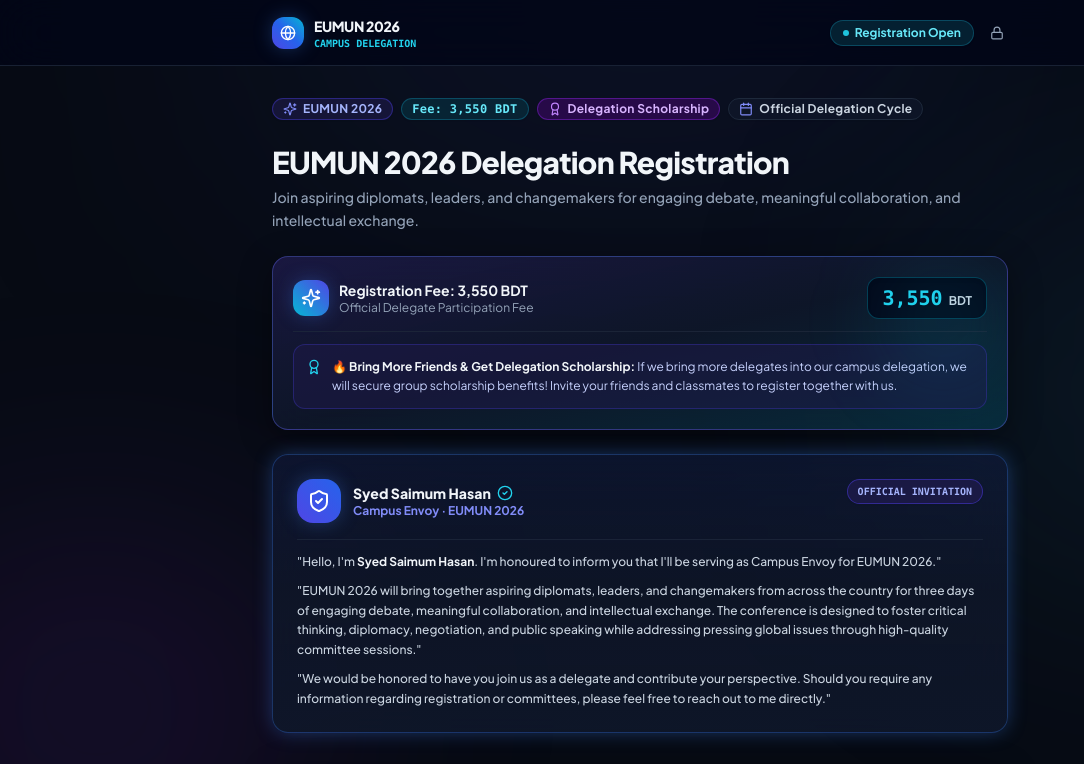
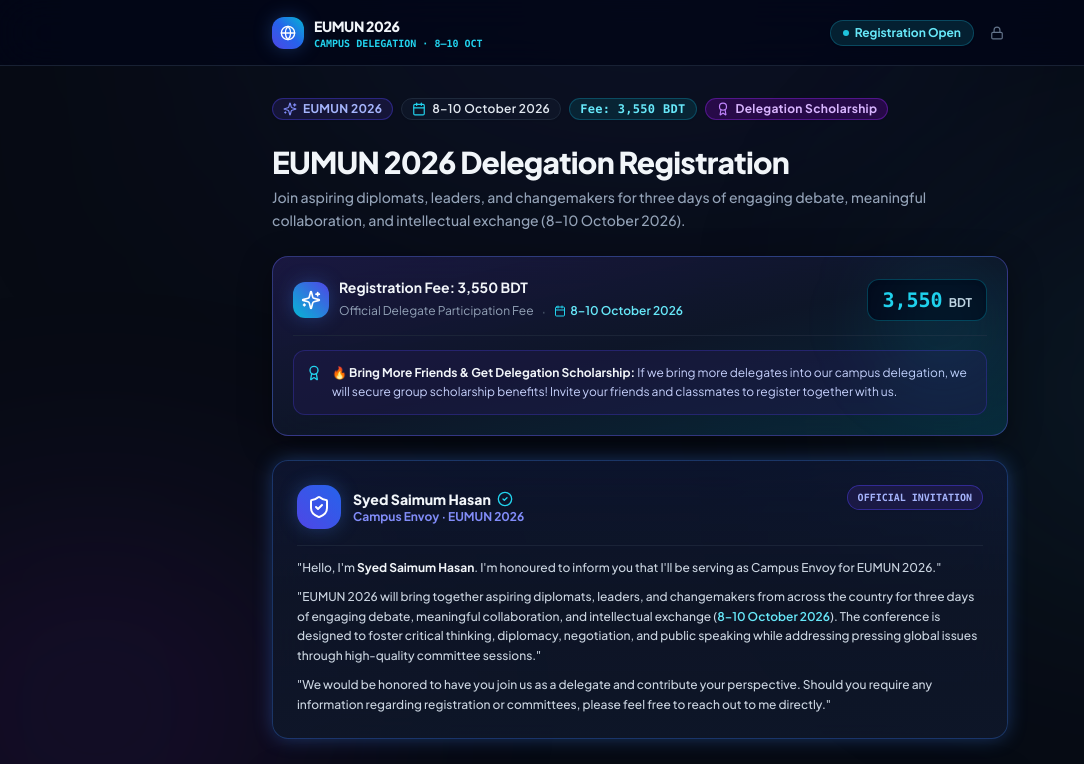
Before and after one commit to Alvee0033/eumun-2026-delegation, a Next.js app: page / in a window 1280 px wide. Shown: the top 764 px of the page, without its empty margins (0-1084 px from the left). Built offline with nearby package versions, Linux system fonts and the light colour scheme.

Commit message:
feat: add conference dates 8-10 October 2026 across landing page, form, and success pass

```diff
--- a/app/page.tsx
+++ b/app/page.tsx
@@ -11,9 +11,9 @@
 import Link from 'next/link'
 
 export const metadata = {
-  title: 'EUMUN 2026 — Delegate Registration | Campus Envoy Syed Saimum Hasan',
+  title: 'EUMUN 2026 (8–10 October) — Delegate Registration | Campus Envoy Syed Saimum Hasan',
   description:
-    'Official delegate registration for EUMUN 2026. Join aspiring diplomats from across the nation for three days of high-quality debate and intellectual exchange.',
+    'Official delegate registration for EUMUN 2026 (8–10 October 2026). Join aspiring diplomats from across the nation for three days of high-quality debate and intellectual exchange.',
 }
 
 export default function HomePage() {
@@ -35,7 +35,7 @@
             </div>
             <div>
               <span className="font-extrabold text-sm tracking-tight text-slate-100">EUMUN 2026</span>
-              <span className="text-[10px] block text-cyan-400 font-mono font-bold -mt-0.5">CAMPUS DELEGATION</span>
+              <span className="text-[10px] block text-cyan-400 font-mono font-bold -mt-0.5">CAMPUS DELEGATION · 8–10 OCT</span>
             </div>
           </div>
 
@@ -46,10 +46,10 @@
             </div>
             <Link
               href="/admin/login"
-              className="text-slate-400 hover:text-slate-200 p-1 rounded-lg hover:bg-slate-800 transition-colors"
-              title="Admin Access"
+              className="text-xs text-slate-400 hover:text-slate-200 transition-colors flex items-center gap-1 font-semibold p-1"
+              title="Admin Portal"
             >
-              <Lock className="w-3.5 h-3.5" />
+              <Lock className="w-3.5 h-3.5 text-slate-500 hover:text-indigo-400" />
             </Link>
           </div>
         </div>
@@ -65,16 +65,16 @@
               <Sparkles className="w-3.5 h-3.5 text-indigo-400" />
               EUMUN 2026
             </span>
+            <span className="badge bg-slate-900/80 border border-slate-800 text-slate-200 shadow-xs font-semibold">
+              <Calendar className="w-3.5 h-3.5 text-cyan-400" />
+              8–10 October 2026
+            </span>
             <span className="badge bg-cyan-950/60 border border-cyan-700/50 text-cyan-300 shadow-xs font-mono font-bold">
               Fee: 3,550 BDT
             </span>
             <span className="badge bg-purple-950/60 border border-purple-700/50 text-purple-300 shadow-xs">
               <Award className="w-3.5 h-3.5 text-purple-400" />
               Delegation Scholarship
-            </span>
-            <span className="badge bg-slate-900/80 border border-slate-800 text-slate-300 shadow-xs">
-              <Calendar className="w-3.5 h-3.5 text-indigo-400" />
-              Official Delegation Cycle
             </span>
           </div>
 
@@ -84,12 +84,12 @@
               EUMUN 2026 Delegation Registration
             </h1>
             <p className="text-sm text-slate-400 mt-1.5 leading-relaxed font-medium">
-              Join aspiring diplomats, leaders, and changemakers for engaging debate, meaningful collaboration, and intellectual exchange.
+              Join aspiring diplomats, leaders, and changemakers for three days of engaging debate, meaningful collaboration, and intellectual exchange (8–10 October 2026).
             </p>
           </div>
 
           {/* ── Fee & Scholarship Perks Card ── */}
-          <div className="rounded-2xl border border-indigo-500/40 bg-gradient-to-br from-indigo-950/80 via-slate-900/90 to-cyan-950/80 p-5 shadow-glass backdrop-blur-xl flex flex-col gap-3 relative overflow-hidden">
+          <div className="rounded-2xl border border-indigo-500/40 bg-gradient-to-br from-indigo-950/80 via-slate-900/90 to-cyan-950/80 p-5 shadow-glass backdrop-blur-xl flex flex-col gap-3.5 relative overflow-hidden">
             <div className="absolute top-0 right-0 w-32 h-32 bg-cyan-500/10 blur-2xl rounded-full pointer-events-none" />
             <div className="flex flex-col sm:flex-row sm:items-center justify-between gap-3 border-b border-slate-800/80 pb-3">
               <div className="flex items-center gap-2.5">
@@ -98,7 +98,14 @@
                 </div>
                 <div>
                   <h3 className="text-sm font-bold text-slate-100">Registration Fee: 3,550 BDT</h3>
-                  <p className="text-xs text-slate-400">Official Delegate Participation Fee</p>
+                  <div className="flex items-center gap-2 mt-0.5">
+                    <span className="text-xs text-slate-400">Official Delegate Participation Fee</span>
+                    <span className="text-slate-600">·</span>
+                    <span className="text-xs font-semibold text-cyan-300 flex items-center gap-1">
+                      <Calendar className="w-3 h-3 text-cyan-400" />
+                      8–10 October 2026
+                    </span>
+                  </div>
                 </div>
               </div>
               <div className="flex items-baseline gap-1.5 self-start sm:self-auto bg-slate-950/80 border border-cyan-500/30 px-3.5 py-1.5 rounded-xl shadow-inner">
@@ -141,7 +148,7 @@
                 &quot;Hello, I&#39;m <strong className="text-slate-100">Syed Saimum Hasan</strong>. I&#39;m honoured to inform you that I&#39;ll be serving as Campus Envoy for EUMUN 2026.&quot;
               </p>
               <p>
-                &quot;EUMUN 2026 will bring together aspiring diplomats, leaders, and changemakers from across the country for three days of engaging debate, meaningful collaboration, and intellectual exchange. The conference is designed to foster critical thinking, diplomacy, negotiation, and public speaking while addressing pressing global issues through high-quality committee sessions.&quot;
+                &quot;EUMUN 2026 will bring together aspiring diplomats, leaders, and changemakers from across the country for three days of engaging debate, meaningful collaboration, and intellectual exchange (<strong className="text-cyan-300 font-semibold">8–10 October 2026</strong>). The conference is designed to foster critical thinking, diplomacy, negotiation, and public speaking while addressing pressing global issues through high-quality committee sessions.&quot;
               </p>
               <p>
                 &quot;We would be honored to have you join us as a delegate and contribute your perspective. Should you require any information regarding registration or committees, please feel free to reach out to me directly.&quot;
--- a/app/success/page.tsx
+++ b/app/success/page.tsx
@@ -91,12 +91,12 @@
         {/* Conference Info & Referral Perk */}
         <div className="pt-4 flex flex-col gap-2.5 text-xs">
           <div className="flex items-center gap-2 text-slate-300 font-medium">
-            <Calendar className="w-4 h-4 text-indigo-400 shrink-0" />
-            <span>EUMUN 2026 Delegation</span>
+            <Calendar className="w-4 h-4 text-cyan-400 shrink-0" />
+            <span>Conference Dates: <strong className="text-slate-100 font-semibold">8–10 October 2026</strong></span>
           </div>
           <div className="flex items-center gap-2 text-slate-300 font-medium">
             <ShieldCheck className="w-4 h-4 text-cyan-400 shrink-0" />
-            <span>Representative: Syed Saimum Hasan</span>
+            <span>Campus Representative: Syed Saimum Hasan</span>
           </div>
 
           <div className="mt-1 p-2.5 rounded-xl bg-indigo-950/40 border border-indigo-800/40 text-[11px] text-indigo-200 leading-relaxed">
--- a/components/RegistrationForm.tsx
+++ b/components/RegistrationForm.tsx
@@ -494,7 +494,7 @@
             </span>
           </div>
           <span className="text-slate-400 text-[11px] font-medium hidden sm:inline">
-            Envoy: Syed Saimum Hasan
+            EUMUN 2026 · 8–10 Oct · Envoy: Syed Saimum Hasan
           </span>
         </div>
 
```
